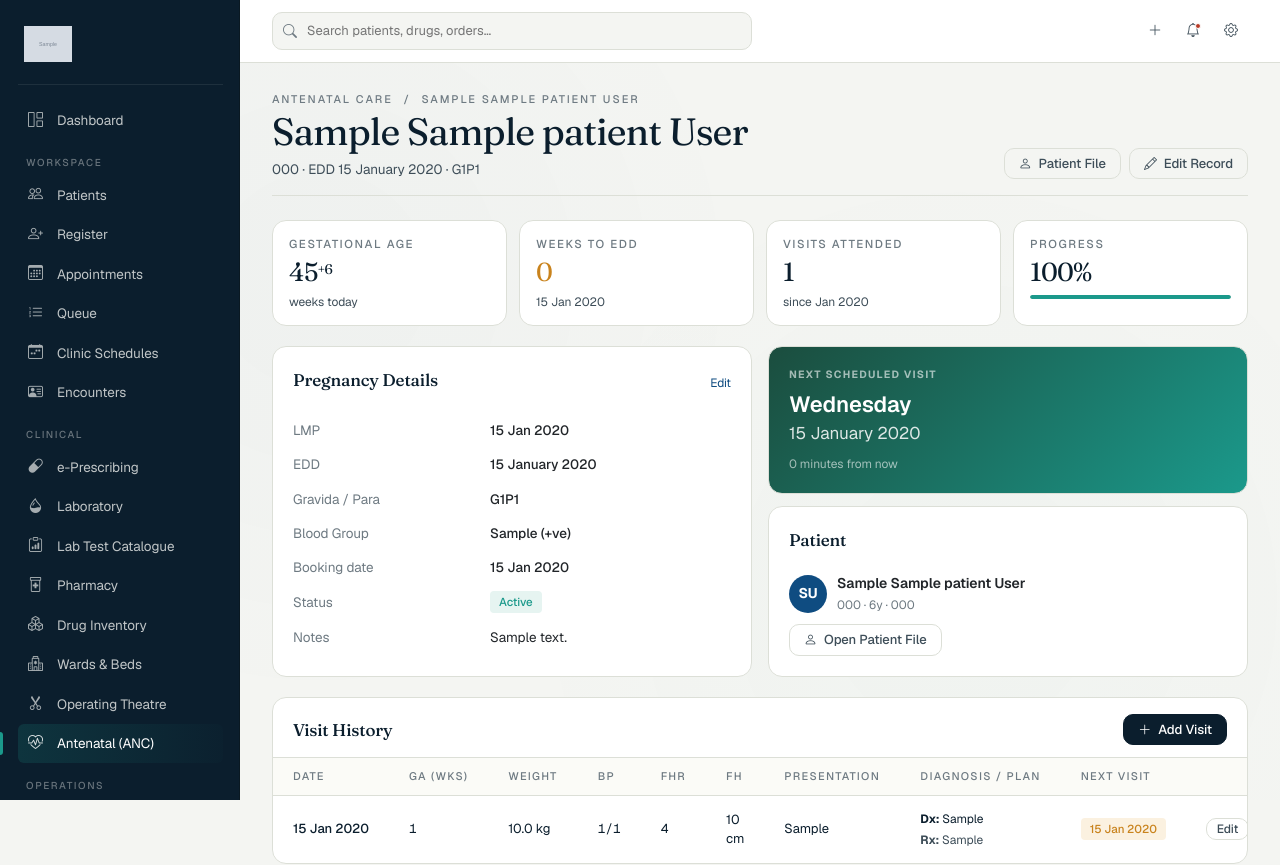
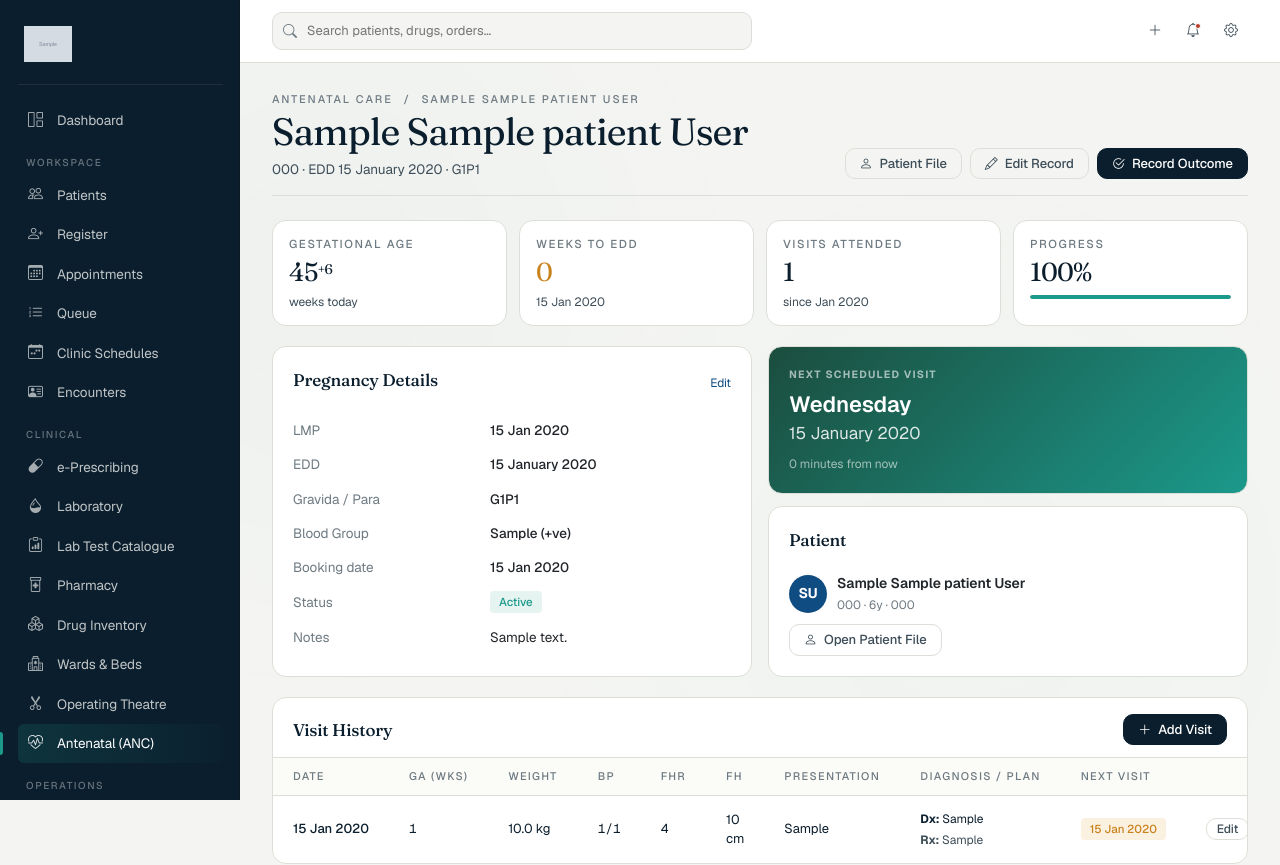
Before and after one commit to ojsys/sagemedicals, a Django app: page /antenatal/1/ in a window 1280 px wide. Shown: the top 865 px of the page. Run offline with Django 5.2, Linux system fonts and the light colour scheme; a user stored in the database is signed in; tables that the repository leaves empty hold one stand-in row (values such as "Sample post"); grey boxes marked "Sample" are stand-in pictures.

Commit message:
Update Antenatal with archive option

```diff
--- a/antenatal/forms.py
+++ b/antenatal/forms.py
@@ -48,6 +48,47 @@ class ANCRecordForm(SmartSelectMixin, forms.ModelForm):
         edd = cleaned.get("edd")
         if lmp and edd and lmp >= edd:
             self.add_error("lmp", "LMP must be before the expected delivery date.")
+        return cleaned
+
+
+class ANCConcludeForm(forms.ModelForm):
+    """Records the pregnancy outcome and archives the ANC record."""
+
+    class Meta:
+        model = ANCRecord
+        fields = [
+            "outcome", "outcome_date", "delivery_mode",
+            "babies_count", "outcome_notes",
+        ]
+        widgets = {
+            "outcome_date":  forms.DateInput(attrs={"type": "date"}),
+            "outcome_notes": forms.Textarea(attrs={"rows": 3}),
+        }
+
+    def __init__(self, *args, **kwargs):
+        super().__init__(*args, **kwargs)
+        for field in self.fields.values():
+            w = field.widget
+            if isinstance(w, forms.Select):
+                w.attrs.setdefault("class", "form-select")
+            else:
+                w.attrs.setdefault("class", "form-control")
+
+        self.fields["outcome"].required = True
+        self.fields["outcome_date"].required = True
+        self.fields["outcome_date"].initial = date.today()
+        self.fields["babies_count"].initial = 1
+
+    def clean(self):
+        cleaned = super().clean()
+        outcome = cleaned.get("outcome")
+        mode = cleaned.get("delivery_mode")
+        # Mode of delivery only applies to a delivery/stillbirth.
+        if mode and outcome in {"miscarriage", "transferred"}:
+            self.add_error(
+                "delivery_mode",
+                "Mode of delivery does not apply to this outcome.",
+            )
         return cleaned
 
 
--- a/antenatal/models.py
+++ b/antenatal/models.py
@@ -7,6 +7,20 @@ from core.models import BaseModel
 
 class ANCRecord(BaseModel):
     """One record per pregnancy for a patient."""
+
+    OUTCOME_CHOICES = [
+        ("delivered", "Delivered (live birth)"),
+        ("stillbirth", "Stillbirth"),
+        ("miscarriage", "Miscarriage / pregnancy loss"),
+        ("transferred", "Transferred to another facility"),
+        ("other", "Other"),
+    ]
+    DELIVERY_MODE_CHOICES = [
+        ("svd", "Spontaneous vaginal delivery (SVD)"),
+        ("assisted", "Assisted vaginal delivery"),
+        ("cs", "Caesarean section (C/S)"),
+        ("other", "Other"),
+    ]
 
     patient = models.ForeignKey(
         "patients.Patient",
@@ -39,6 +53,28 @@ class ANCRecord(BaseModel):
     )
     notes = models.TextField(blank=True)
 
+    # ── Pregnancy outcome (set when the record is archived) ──────────
+    outcome = models.CharField(
+        "Outcome",
+        max_length=20, blank=True, choices=OUTCOME_CHOICES,
+        help_text="How this pregnancy concluded.",
+    )
+    outcome_date = models.DateField(
+        "Outcome / delivery date", null=True, blank=True,
+    )
+    delivery_mode = models.CharField(
+        "Mode of delivery",
+        max_length=20, blank=True, choices=DELIVERY_MODE_CHOICES,
+    )
+    babies_count = models.PositiveSmallIntegerField(
+        "Number of babies", null=True, blank=True,
+        help_text="e.g. 1 for a singleton, 2 for twins.",
+    )
+    outcome_notes = models.TextField(
+        "Outcome notes", blank=True,
+        help_text="Delivery summary, baby sex/weight, complications, etc.",
+    )
+
     class Meta:
         ordering = ["-edd"]
         verbose_name = "ANC Record"
@@ -46,6 +82,14 @@ class ANCRecord(BaseModel):
 
     def __str__(self):
         return f"{self.patient.full_name} — EDD {self.edd}"
+
+    @property
+    def is_concluded(self):
+        return not self.is_active
+
+    @property
+    def outcome_display(self):
+        return self.get_outcome_display() if self.outcome else "Concluded"
 
     # ── Computed props ──────────────────────────────────────────────
 
--- a/antenatal/urls.py
+++ b/antenatal/urls.py
@@ -6,10 +6,13 @@ app_name = "antenatal"
 
 urlpatterns = [
     path("",                                       views.ANCListView.as_view(),             name="list"),
+    path("archive/",                               views.ANCArchiveView.as_view(),          name="archive"),
     path("new/",                                   views.ANCRecordCreateView.as_view(),     name="create"),
     path("patient-search/",                        views.anc_patient_search,                name="patient_search"),
     path("<int:pk>/",                              views.ANCDetailView.as_view(),           name="detail"),
     path("<int:pk>/edit/",                         views.ANCRecordEditView.as_view(),       name="edit"),
+    path("<int:pk>/conclude/",                     views.ANCConcludeView.as_view(),         name="conclude"),
+    path("<int:pk>/reopen/",                       views.ANCReopenView.as_view(),           name="reopen"),
     path("<int:pk>/visit/add/",                    views.ANCVisitCreateView.as_view(),      name="visit_add"),
     path("<int:pk>/visit/<int:visit_pk>/edit/",    views.ANCVisitEditView.as_view(),        name="visit_edit"),
     path("<int:pk>/scan/add/",                     views.ObstetricScanCreateView.as_view(), name="scan_add"),
--- a/antenatal/views.py
+++ b/antenatal/views.py
@@ -10,7 +10,7 @@ from django.db.models import Q
 
 from patients.models import Patient
 
-from .forms import ANCRecordForm, ANCVisitForm, ObstetricScanForm
+from .forms import ANCConcludeForm, ANCRecordForm, ANCVisitForm, ObstetricScanForm
 from .models import ANCRecord, ANCVisit, ObstetricScan
 
 
@@ -53,6 +53,94 @@ class ANCListView(View):
                 is_active=True, edd__lte=today + timedelta(weeks=4)
             ).count(),
         })
+
+
+# ── Archive (concluded pregnancies) ──────────────────────────
+
+@method_decorator(login_required, name="dispatch")
+class ANCArchiveView(View):
+    template_name = "antenatal/archive.html"
+
+    def get(self, request):
+        qs = (
+            ANCRecord.objects.filter(is_active=False)
+            .select_related("patient")
+            .prefetch_related("visits")
+            .order_by("-outcome_date", "-edd")
+        )
+
+        q = request.GET.get("q", "").strip()
+        if q:
+            qs = qs.filter(
+                Q(patient__first_name__icontains=q)
+                | Q(patient__last_name__icontains=q)
+                | Q(patient__hospital_number__icontains=q)
+            )
+
+        outcome = request.GET.get("outcome", "").strip()
+        if outcome:
+            qs = qs.filter(outcome=outcome)
+
+        return render(request, self.template_name, {
+            "records": qs,
+            "q": q,
+            "outcome": outcome,
+            "outcome_choices": ANCRecord.OUTCOME_CHOICES,
+            "total_archived": ANCRecord.objects.filter(is_active=False).count(),
+        })
+
+
+# ── Conclude / archive an ANC record (e.g. after delivery) ───
+
+@method_decorator(login_required, name="dispatch")
+class ANCConcludeView(View):
+    template_name = "antenatal/conclude_form.html"
+
+    def get(self, request, pk):
+        record = get_object_or_404(ANCRecord.objects.select_related("patient"), pk=pk)
+        if not record.is_active:
+            messages.info(request, "This ANC record has already been concluded.")
+            return redirect("antenatal:detail", pk=record.pk)
+        return render(request, self.template_name, {
+            "form": ANCConcludeForm(instance=record),
+            "record": record,
+            "patient": record.patient,
+        })
+
+    def post(self, request, pk):
+        record = get_object_or_404(ANCRecord.objects.select_related("patient"), pk=pk)
+        form = ANCConcludeForm(request.POST, instance=record)
+        if form.is_valid():
+            record = form.save(commit=False)
+            record.is_active = False
+            record.save()
+            messages.success(
+                request,
+                f"{record.patient.full_name}'s pregnancy has been recorded as "
+                f"{record.outcome_display.lower()} and moved to the archive.",
+            )
+            return redirect("antenatal:detail", pk=record.pk)
+        return render(request, self.template_name, {
+            "form": form,
+            "record": record,
+            "patient": record.patient,
+        })
+
+
+# ── Reopen a concluded record (undo) ─────────────────────────
+
+@method_decorator(login_required, name="dispatch")
+class ANCReopenView(View):
+    def post(self, request, pk):
+        record = get_object_or_404(ANCRecord.objects.select_related("patient"), pk=pk)
+        record.is_active = True
+        record.save(update_fields=["is_active", "updated_at"])
+        messages.success(
+            request,
+            f"{record.patient.full_name}'s ANC record has been reopened and is "
+            "active again.",
+        )
+        return redirect("antenatal:detail", pk=record.pk)
 
 
 # ── Create ANC Record ─────────────────────────────────────────
--- a/templates/antenatal/detail.html
+++ b/templates/antenatal/detail.html
@@ -20,8 +20,44 @@
     <a href="{% url 'antenatal:edit' record.pk %}" class="btn btn-ghost">
       <i class="bi bi-pencil"></i>Edit Record
     </a>
+    {% if record.is_active %}
+    <a href="{% url 'antenatal:conclude' record.pk %}" class="btn btn-primary">
+      <i class="bi bi-check2-circle"></i>Record Outcome
+    </a>
+    {% else %}
+    <form method="post" action="{% url 'antenatal:reopen' record.pk %}" style="display:inline;"
+          onsubmit="return confirm('Reopen this record and return the patient to the active antenatal list?');">
+      {% csrf_token %}
+      <button type="submit" class="btn btn-ghost">
+        <i class="bi bi-arrow-counterclockwise"></i>Reopen
+      </button>
+    </form>
+    {% endif %}
   </div>
 </div>
+
+{% if not record.is_active %}
+<!-- Concluded / outcome banner -->
+<div class="card" style="margin-bottom:20px;border-left:3px solid #1B998B;">
+  <div style="display:flex;justify-content:space-between;align-items:flex-start;gap:12px;flex-wrap:wrap;">
+    <div>
+      <div style="font-size:10.5px;font-weight:700;text-transform:uppercase;letter-spacing:.12em;color:var(--text-3);margin-bottom:6px;">Pregnancy Concluded · Archived</div>
+      <div style="font-size:16px;font-weight:600;">{{ record.outcome_display }}</div>
+      <div style="font-size:13px;color:var(--text-2);margin-top:4px;">
+        {% if record.outcome_date %}{{ record.outcome_date|date:"j F Y" }}{% endif %}
+        {% if record.delivery_mode %} · {{ record.get_delivery_mode_display }}{% endif %}
+        {% if record.babies_count %} · {{ record.babies_count }} bab{{ record.babies_count|pluralize:"y,ies" }}{% endif %}
+      </div>
+      {% if record.outcome_notes %}
+      <div style="font-size:13px;color:var(--text-1);margin-top:8px;">{{ record.outcome_notes|linebreaksbr }}</div>
+      {% endif %}
+    </div>
+    <a href="{% url 'antenatal:archive' %}" class="btn btn-ghost" style="font-size:12px;">
+      <i class="bi bi-archive"></i>View Archive
+    </a>
+  </div>
+</div>
+{% endif %}
 
 <!-- Summary stats -->
 <div style="display:grid;grid-template-columns:repeat(4,1fr);gap:12px;margin-bottom:20px;">
--- a/templates/antenatal/list.html
+++ b/templates/antenatal/list.html
@@ -10,6 +10,9 @@
     <p class="page-sub">{{ total_active }} active pregnanc{{ total_active|pluralize:"y,ies" }}{% if anc_due_soon_count %} — {{ anc_due_soon_count }} due within 4 weeks{% endif %}.</p>
   </div>
   <div class="page-actions">
+    <a href="{% url 'antenatal:archive' %}" class="btn btn-ghost">
+      <i class="bi bi-archive"></i>Archive
+    </a>
     <a href="{% url 'antenatal:create' %}" class="btn btn-primary">
       <i class="bi bi-plus-lg"></i>New ANC Record
     </a>
--- a/templates/core/dashboard.html
+++ b/templates/core/dashboard.html
@@ -319,6 +319,9 @@
       <a href="{% url 'antenatal:list' %}" class="btn btn-ghost" style="font-size:13px;">
         <i class="bi bi-heart-pulse"></i>View All
       </a>
+      <a href="{% url 'antenatal:archive' %}" class="btn btn-ghost" style="font-size:13px;">
+        <i class="bi bi-archive"></i>Archive
+      </a>
     </div>
   </div>
 
--- a/templates/core/dashboard_nursing.html
+++ b/templates/core/dashboard_nursing.html
@@ -262,6 +262,9 @@
       <a href="{% url 'antenatal:list' %}" class="btn btn-ghost" style="font-size:13px;">
         <i class="bi bi-heart-pulse"></i>View All
       </a>
+      <a href="{% url 'antenatal:archive' %}" class="btn btn-ghost" style="font-size:13px;">
+        <i class="bi bi-archive"></i>Archive
+      </a>
     </div>
   </div>
 
```
Also changed, not shown: antenatal/admin.py (+6 -2 lines), templates/antenatal/archive.html (added, +109 -0 lines), templates/antenatal/conclude_form.html (added, +80 -0 lines), antenatal/migrations/0005_ancrecord_babies_count_ancrecord_delivery_mode_and_more.py (added).
